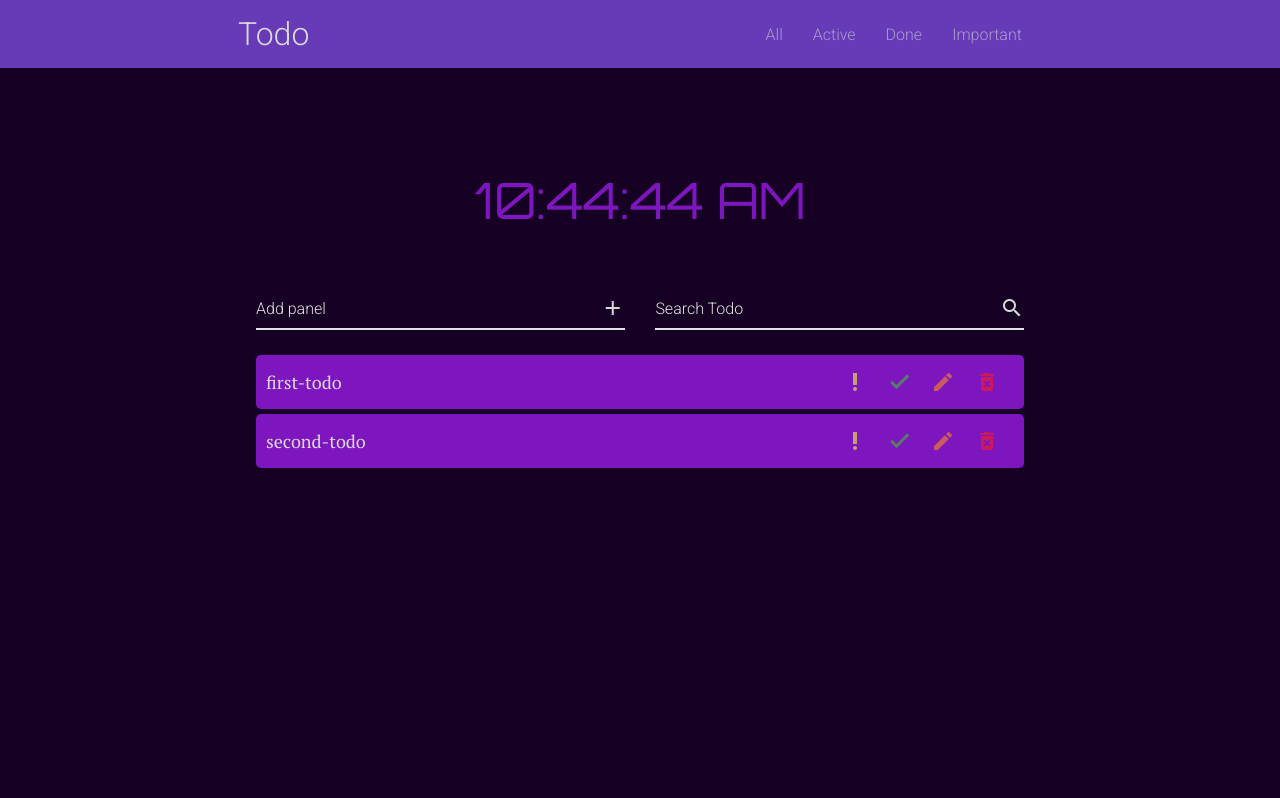
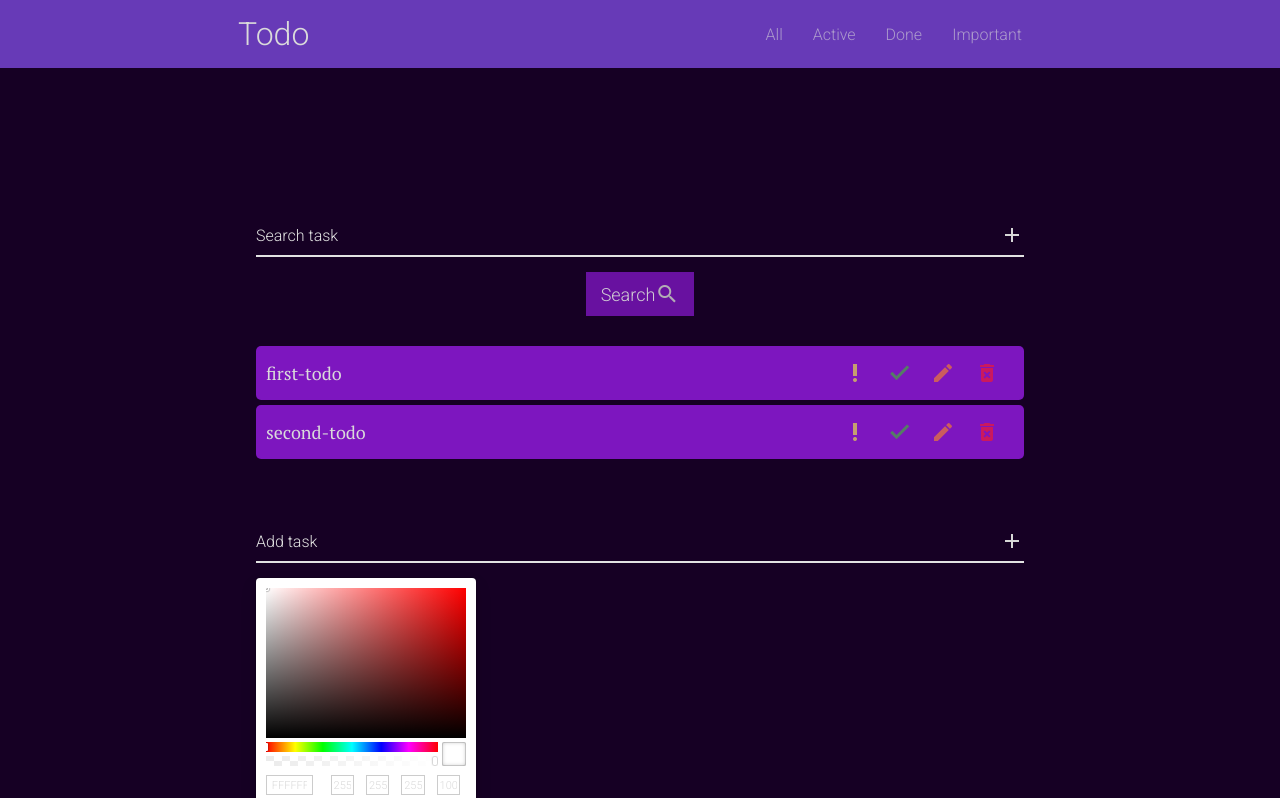
Before and after one commit to Kirini07/labs, a React (Create React App) app in the folder todolist/: page / in a window 1280 px wide. Shown: the top 798 px of the page. Built offline with nearby package versions, Linux system fonts and the light colour scheme; a web font is replaced by a local one.

Commit message:
Added custom form component

```diff
--- a/todolist/package.json
+++ b/todolist/package.json
@@ -7,6 +7,7 @@
     "@testing-library/react": "^11.1.0",
     "@testing-library/user-event": "^12.1.10",
     "react": "^17.0.1",
+    "react-color": "^2.19.3",
     "react-dom": "^17.0.1",
     "react-scripts": "4.0.0",
     "web-vitals": "^0.2.4"
--- a/todolist/src/App.css
+++ b/todolist/src/App.css
@@ -13,6 +13,11 @@
 }
 a{
   text-decoration: none;
+}
+input[type="color" i] {
+  border: none;
+  outline: none;
+  appearance: none;
 }
 #root{
   width: 100%;
@@ -31,9 +36,12 @@ body {
 }
 .panels{
   display: flex;
+  flex-direction: column;
+  align-items: flex-start;
   justify-content: space-between;
   margin: 10px auto;
   width: 60%;
+  margin-bottom: 20px;
 }
 
 
@@ -62,10 +70,9 @@ body {
 }
 
 .inputs-wrap {
-  width: 48%;
+  width: 100%;
   padding: 30px 0 0 0;
   position: relative;
-  margin-bottom: 10px;
 }
 
 .inputs-wrap:after, .inputs-wrap:before {
@@ -97,6 +104,34 @@ body {
   font-size: 12px;
   transform: translateY(0);
 }
-.value{
-  position: absolute;
+
+.todolist__add-form{
+  display: flex;
+  margin: 0 auto;
+  width: 60%;
+  flex-direction: column;
+  justify-content: space-around;
 }
+.form-children{
+  margin-top: 15px;
+}
+.btn-submit{
+  display: flex;
+  align-items: center;
+  justify-content: space-between;
+  background-color: #7D16BF;
+  font-size: 18px;
+  padding: 10px 15px;
+  margin: 15px auto;
+  max-width: 50%;
+  border: none;
+  color: white;
+  transition: opacity .3s;
+  opacity: .8;
+}
+.btn-submit:hover{
+  opacity: 1;
+}
+.btn-submit:focus{
+  outline: none;
+}
--- a/todolist/src/App.js
+++ b/todolist/src/App.js
@@ -1,50 +1,48 @@
 import React, { Component } from 'react';
 
 import './App.css';
-import AddPanel from './components/AddPanel/AddPanel';
 import { Header } from './components/Header/Header';
-import { List } from './components/List/List';
-import SearchPanel from './components/SearchPanel/SearchPanel';
+import { List } from './containers/List/List';
 import { Clock } from './components/Clock/Clock';
+import { Form } from './components/Form/Form';
+import { SketchPicker } from 'react-color';
 
-function getFormattedTime() {
-  let time = new Date().toLocaleTimeString();
-  return time;
-}
 
 export class App extends Component {
   state = {
-    time: null
+    tasks: []
   }
-  clock = () => {
-    this.setState({
-      time: getFormattedTime()
-    })
-  };
-  componentDidMount(){
-    console.log('---> componentDidMount()')
-    this.clock()
-    this.interval = setInterval(this.clock, 1000);
+  onSearch(obj){
+
   }
-  componentWillUnmount(){
-    console.log('---> componentWillUnmount()')
-    clearInterval(this.interval);
+  onAddTodo(obj){
+    console.log(obj);
   }
   render() {
     return (
       <>
-      {/* {Math.random()*100 < 20 ? new Error('Error!') : */}
       <div className='App'>
-        {console.log('---> render()')}
-        <Header/>
-        <Clock time={this.state.time}/>
-        <div className='panels'>
-          <AddPanel/>
-          <SearchPanel/>
-        </div>
-        <List/>
-    </div>
-    {/* } */}
+          {console.log('---> render()')}
+          <Header/>
+          <Clock time={this.state.time}/>
+          <Form
+          name='search'
+          onHandleSubmit={this.onSearch}
+          panelName='Search task'
+          submitText='Search'
+          iconText='search'
+          />
+          <List/>
+          <Form
+          name='title'
+          onHandleSubmit={this.onAddTodo}
+          panelName='Add task'
+          submitText='Add task'
+          iconText='add'
+          >
+            <SketchPicker inputType='color'/>
+          </Form>
+      </div>
     </>
     );
   }
--- a/todolist/src/components/AddPanel/AddPanel.js
+++ /dev/null
@@ -1,56 +0,0 @@
-import React, { Component } from 'react'
-
-export default class AddPanel extends Component {
-    state = {
-        input: null,
-        clazz: 'inputs-wrap'
-    }
-
-    inputRef = React.createRef();
-
-    onInputTextChangeHandler = (e) =>{
-        this.setState({input: e.target.value});
-    }
-    onFocusHandler = () => {
-        this.setState((state)=>({
-                ...state,
-                clazz: state.clazz + " is-active is-completed"
-            })
-        )
-    }
-    onFocusOutHandler = (e) => {
-        if(e.target.value === '' && this.state.input === ''){
-            this.setState({clazz: 'inputs-wrap'})
-        }
-    }
-    render() {
-        return (
-                    <div className={this.state.clazz}>
-                        <label
-                        htmlFor='add'
-                        className='inputs-wrap__label'
-                        >
-                            Add panel
-                            <span className="material-icons panel-icon">
-                                add
-                            </span>
-                        </label>
-                        <input
-                        onFocus={this.onFocusHandler}
-                        onChange={this.onInputTextChangeHandler}
-                        onBlur={this.onFocusOutHandler}
-                        className='inputs-wrap__text-inputs'
-                        type='text'
-                        name='add'
-                        id='add'
-                        ref={this.inputRef}
-                        />
-                        <p
-                        className={this.state.input && 'value'}
-                        >
-                            {this.state.input && 'value: ' + this.state.input}
-                        </p>
-                    </div>
-        )
-    }
-}
--- /dev/null
+++ b/todolist/src/components/Form/Form.js
@@ -0,0 +1,100 @@
+import React, { Component } from 'react'
+
+export class Form extends Component {
+    state = {
+        clazz: 'inputs-wrap'
+    };
+    onHandleChange = (e) => {
+        this.setState({
+            [e.target.name]: e.target.value
+        });
+    }
+    onColorChange = (color, e) =>{
+         this.setState({ color: color.hex });
+    }
+    onSubmit = (e) => {
+        e.preventDefault();
+        if(!this.state[this.props.name] || this.state[this.props.name].trim() === ''){
+            this.setState({warning: `Field "${this.props.panelName}" should not be empty!`})
+        }else{
+            let res = {...this.state};
+            this.setState({
+                warning: null,
+                [this.props.name]: ''
+            })
+            delete res.clazz;
+            delete res.warning;
+            this.props.onHandleSubmit(res)
+        }
+    }
+    onFocusHandler = () => {
+        this.setState((state)=>({
+                ...state,
+                clazz: state.clazz + " is-active is-completed"
+            })
+        )
+    }
+    onFocusOutHandler = (e) => {
+        if(e.target.value === '' && this.state.input === ''){
+            this.setState({clazz: 'inputs-wrap'})
+        }
+    }
+    render(){
+        const { name, panelName, submitText, iconText} = this.props;
+        return (
+            <form
+            onSubmit={this.onSubmit}
+            className='todolist__add-form'
+            >
+                <div className={this.state.clazz}>
+                    <label
+                    htmlFor={name}
+                    className='inputs-wrap__label'
+                    >
+                        {panelName}
+                        <span className="material-icons panel-icon">
+                            add
+                        </span>
+                    </label>
+                    <input
+                    onFocus={this.onFocusHandler}
+                    onChange={this.onHandleChange}
+                    onBlur={this.onFocusOutHandler}
+                    className='inputs-wrap__text-inputs'
+                    type='text'
+                    value={this.state[this.props.name] || ''}
+                    name={name}
+                    id={name}
+                    />
+                </div>
+                {/* Warning */}
+                {this.state.warning &&
+                     <p>{this.state.warning}</p>
+                }
+                {/* Children */}
+                {this.props.children &&
+               <div className="form-children">
+                    {
+                        React.Children.map(this.props.children, (chidl, key)=>{
+                            if(chidl.props.inputType &&
+                                chidl.props.inputType === 'color'){
+                                return React.cloneElement(chidl, {onChangeComplete: this.onColorChange,color: this.state.color || '#fff' ,key});
+                            }
+                            return React.cloneElement(chidl, {onChange: this.onHandleChange, key});
+                        })
+                    }
+                </div>}
+                <button
+                type='submit'
+                className='btn-submit'
+            >
+                {submitText}
+                <span className='material-icons'>
+                    {iconText}
+                </span>
+            </button>
+
+            </form>
+        )
+    }
+}
--- a/todolist/src/components/SearchPanel/SearchPanel.js
+++ /dev/null
@@ -1,54 +0,0 @@
-import React, { Component } from 'react'
-
-export default class SearchPanel extends Component {
-    state = {
-        input: '',
-        clazz: 'inputs-wrap'
-    }
-    textRef = React.createRef();
-    onInputTextChangeHandler = (e) =>{
-        this.setState({input: this.textRef.current.value});
-    }
-    onFocusHandler = () => {
-        this.setState((state)=>({
-                ...state,
-                clazz: state.clazz + " is-active is-completed"
-            })
-        )
-    }
-    onFocusOutHandler = (e) => {
-        if(e.target.value === '' && this.state.input === ''){
-            this.setState({clazz: 'inputs-wrap'})
-        }
-    }
-    render() {
-        return (
-            <div className={this.state.clazz}>
-                <label
-                htmlFor='search'
-                className='inputs-wrap__label'
-                >
-                    Search Todo
-                <span className="material-icons panel-icon">
-                    search
-                </span>
-                </label>
-                <input
-                onFocus={this.onFocusHandler}
-                onChange={this.onInputTextChangeHandler}
-                onBlur={this.onFocusOutHandler}
-                className='inputs-wrap__text-inputs'
-                type='text'
-                name='search'
-                id='search'
-                ref={this.textRef}
-                />
-                <p
-                        className={this.state.input && 'value'}
-                        >
-                            {this.state.input && 'value ref: ' + this.state.input}
-                </p>
-            </div>
-        )
-    }
-}
--- a/todolist/src/components/List/List.js
+++ b/todolist/src/containers/List/List.js
@@ -1,5 +1,5 @@
 import React from 'react'
-import { ListItem } from '../ListItem/ListItem'
+import { ListItem } from '../../components/ListItem/ListItem'
 
 import './List.css';
 
--- /dev/null
+++ b/todolist/src/utils/getTime.js
@@ -0,0 +1,4 @@
+export function getFormattedTime() {
+    let time = new Date().toLocaleTimeString();
+    return time;
+  }
```
Also changed, not shown: todolist/src/containers/List/List.css (renamed from todolist/src/components/List/List.css), 2 other files (tests, documents, lock files or other folders).
